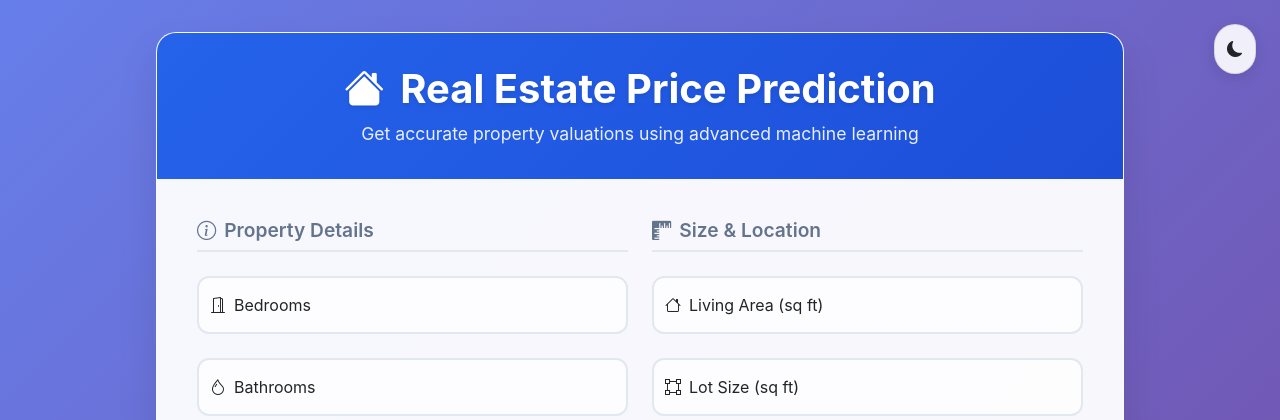
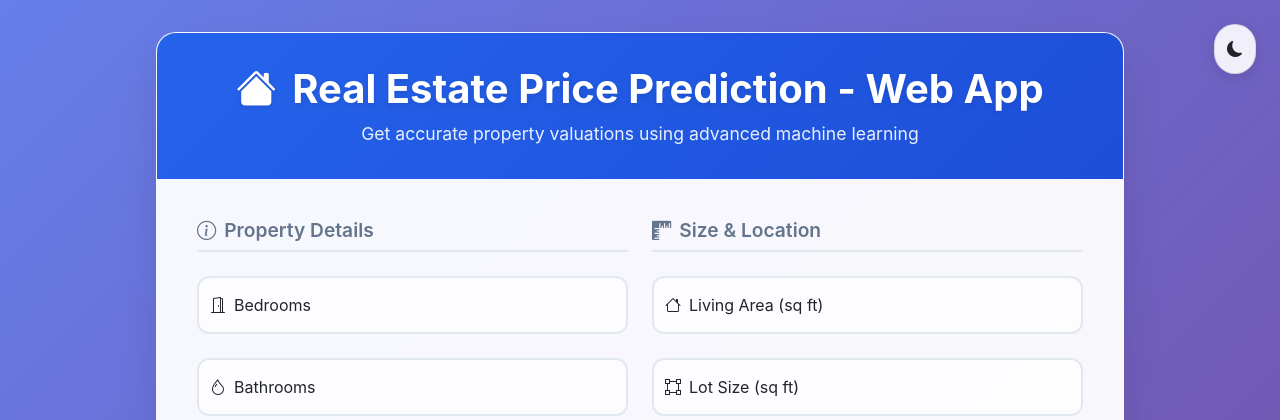
Before and after one commit to HamzaaAkmal/House-Price-Prediction-Web-App, a Flask app: page / in a window 1280 px wide. Shown: the top 420 px of the page. Run offline with Flask 3, Linux system fonts and the light colour scheme; parts of the project's set-up code (start-up, migrations or seed data) failed here and were passed over.

Commit message:
Update: updated h1 tag

```diff
--- a/templates/index.html
+++ b/templates/index.html
@@ -248,7 +248,7 @@
     <div class="main-container">
         <div class="card card-main">
             <div class="card-header-custom">
-                <h1><i class="bi bi-house-fill me-3"></i>Real Estate Price Prediction</h1>
+                <h1><i class="bi bi-house-fill me-3"></i>Real Estate Price Prediction - Web App</h1>
                 <p>Get accurate property valuations using advanced machine learning</p>
             </div>
 
```
